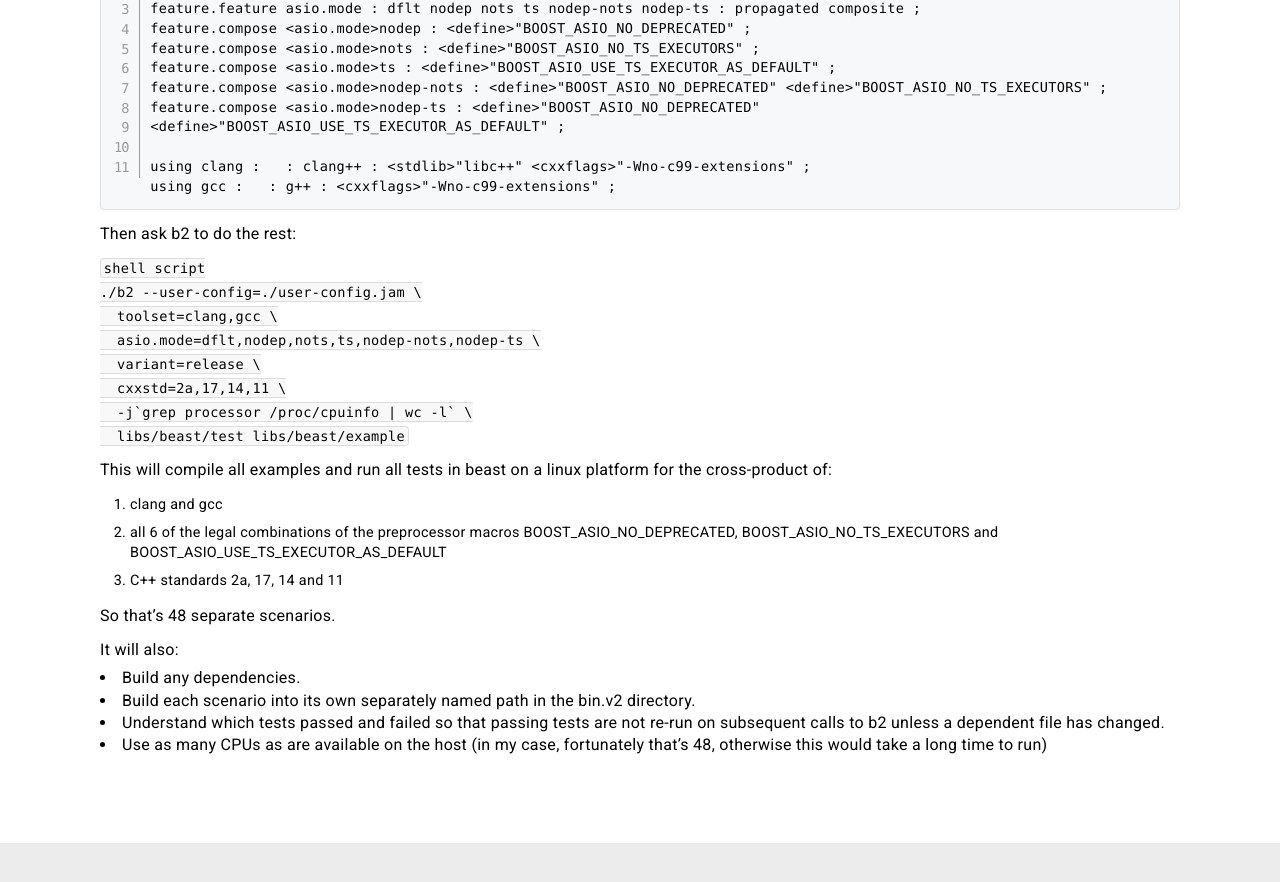
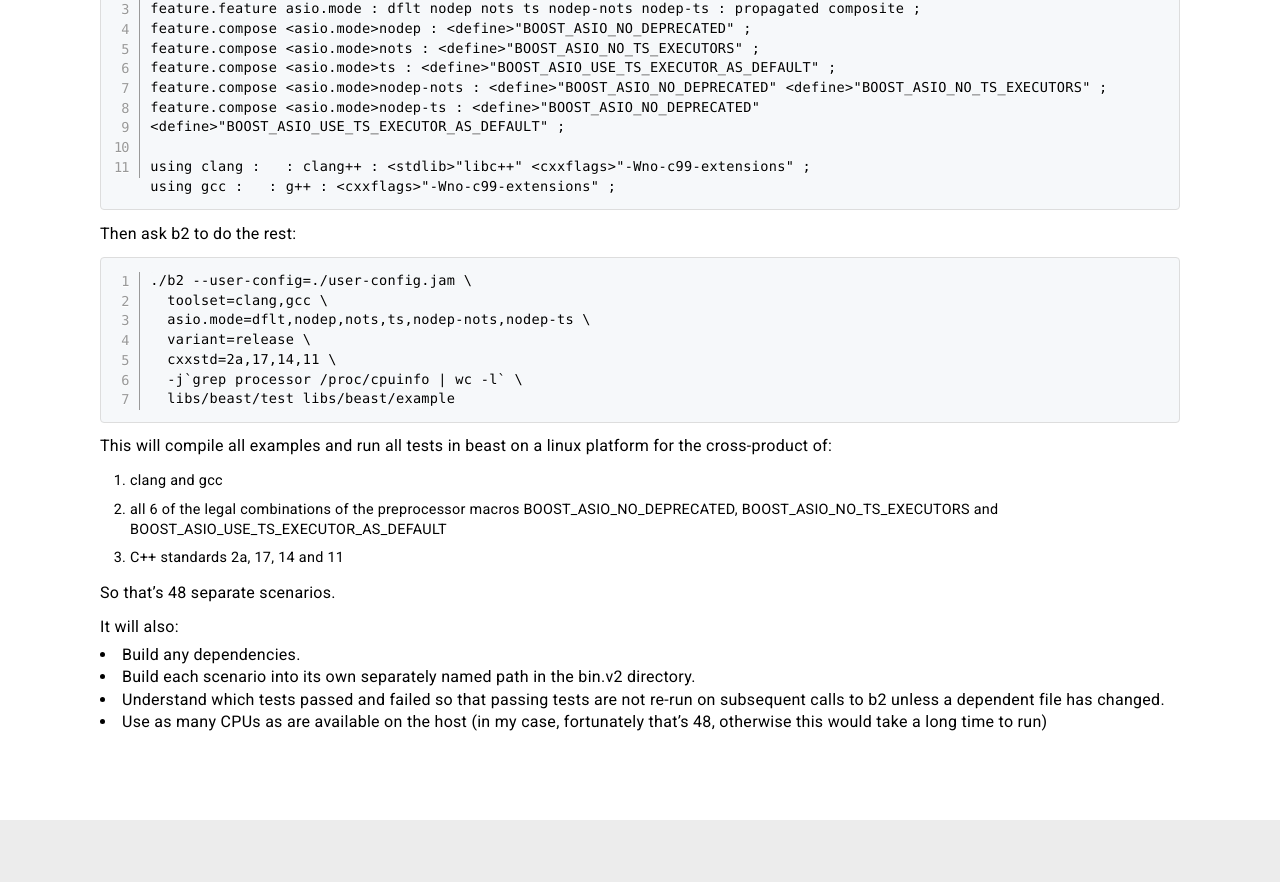
Before and after one commit to unecigarettewm/cppa-www, a Jekyll site: the page built from _posts/2020-06-31-RichardsJuneUpdate.md, in a window 1280 px wide and 900 px high, scrolled down 4083 px. Shown: the top 882 px of the window. Built offline with Jekyll 4.4.1, drawn with Linux system fonts in a browser that asks for light colours; comment, search, counter and statistics services are not loaded; some of the changed lines change nothing that is shown.

Commit message:
Fix typos and formatting

````diff
--- a/_posts/2020-06-31-RichardsJuneUpdate.md
+++ b/_posts/2020-06-31-RichardsJuneUpdate.md
@@ -59,7 +59,7 @@
 Again, given that `e` is some executor, here's how we spell this:
 
 ```c++
-auto tracked = asio::require(e, asio::execution::outstanding_work::tracked);
+auto tracked = asio::require(e, asio::execution::outstanding_work.tracked);
 ```
 
 After executing this statement, there are now two executors in play. The first, `e` may or may not be "tracking work"
@@ -75,7 +75,7 @@
 `outstanding_work::tracked` property. Therefore we would request the capability rather than require it:
 
 ```c++
-auto maybe_tracked = asio::request(e, asio::execution::outstanding_work::tracked);
+auto maybe_tracked = asio::request(e, asio::execution::outstanding_work.tracked);
 ```
 
 We can now use `maybe_tracked` as the executor for our operation, and it will "do the right thing" regarding the tracking
@@ -217,7 +217,7 @@
 
 Then ask b2 to do the rest:
 
-```shell script
+```
 ./b2 --user-config=./user-config.jam \
   toolset=clang,gcc \
   asio.mode=dflt,nodep,nots,ts,nodep-nots,nodep-ts \
````
